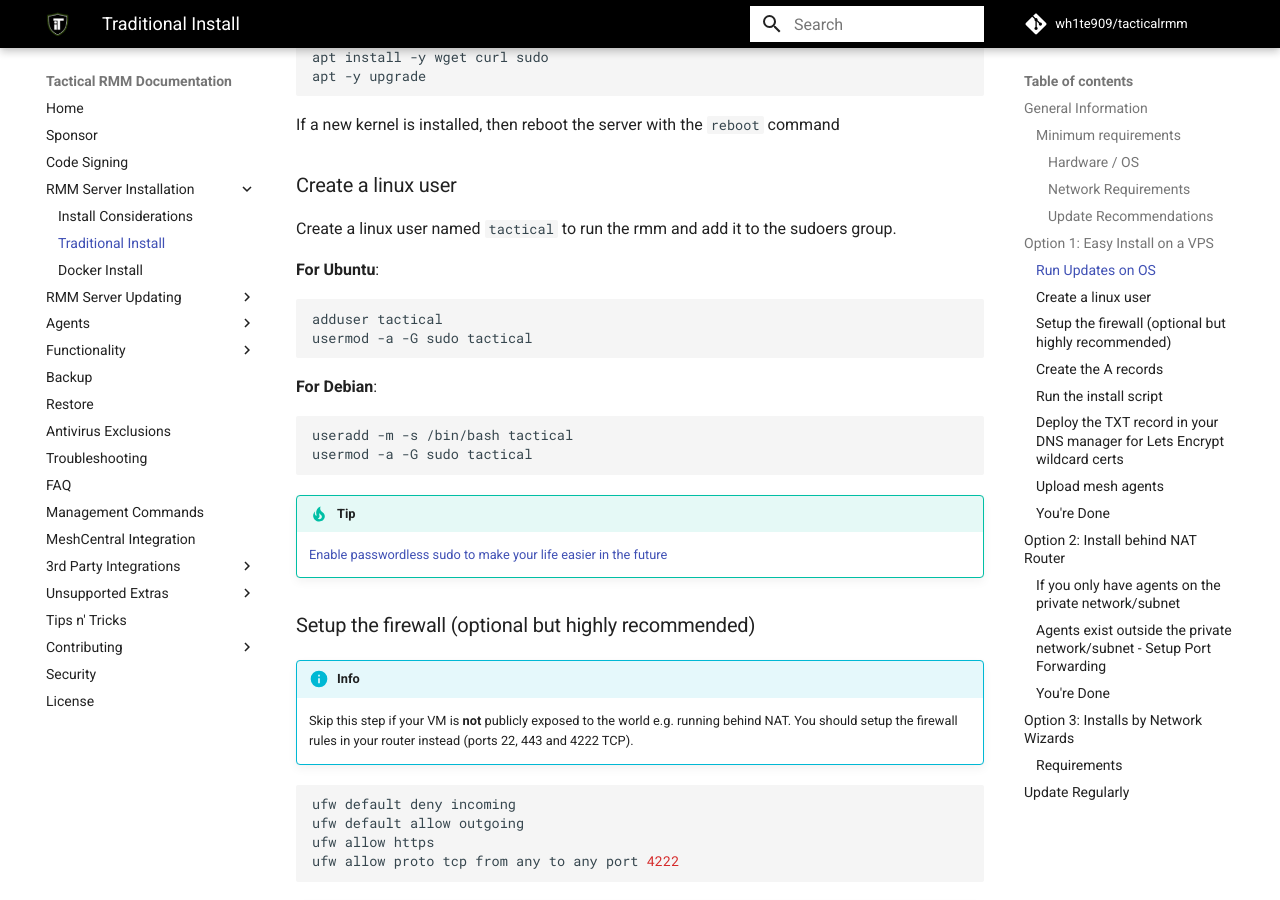
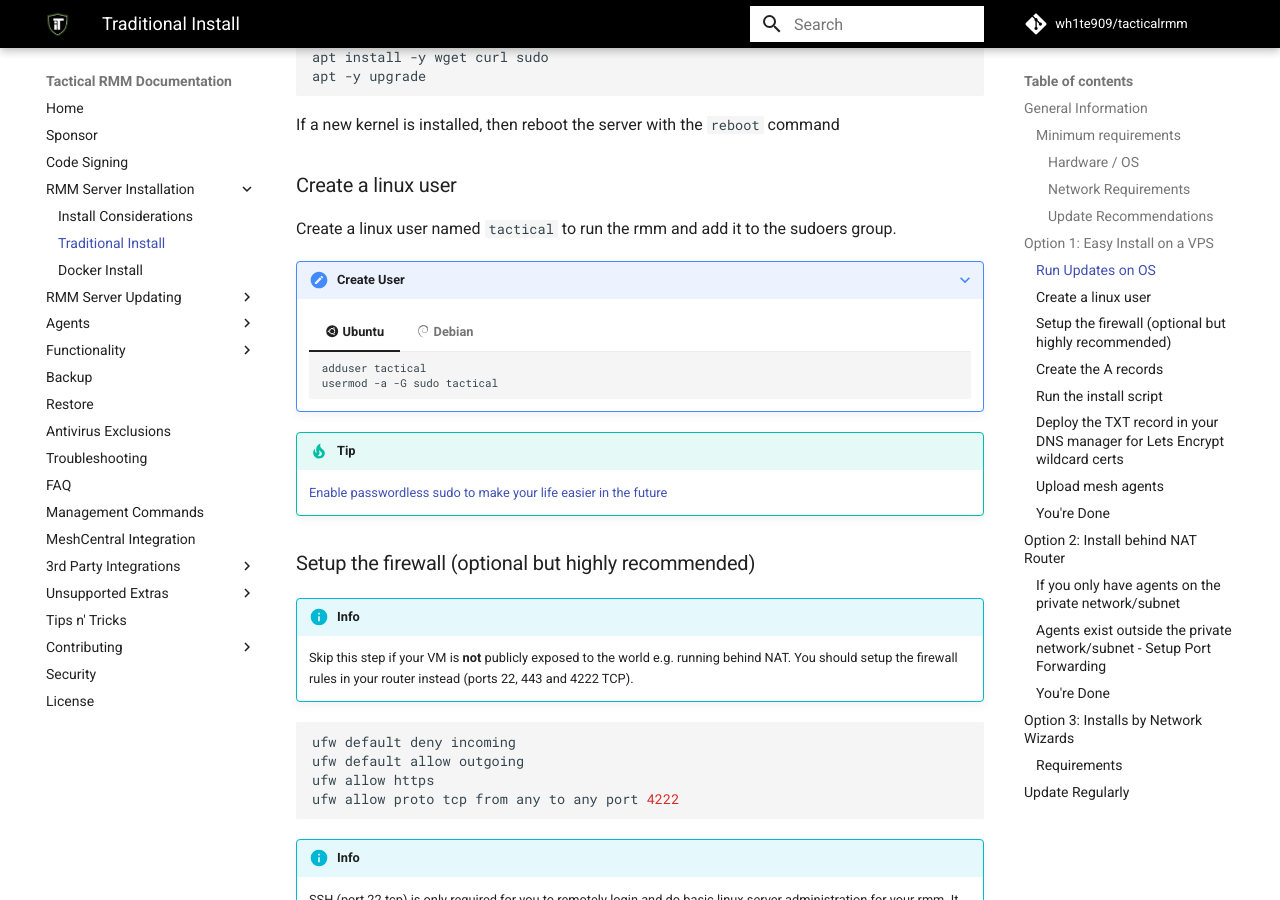
Before and after one commit to amidaware/trmm-docs, an MkDocs documentation site: the page built from docs/install_server.md, in a window 1280 px wide and 900 px high, scrolled down 1563 px. Built offline with MkDocs 1.6.1 and Material for MkDocs 9.7.7, drawn with Linux system fonts in a browser that asks for light colours; comment, search, counter and statistics services are not loaded.

Commit message:
Adjusting user creation to tabs

````diff
--- a/docs/install_server.md
+++ b/docs/install_server.md
@@ -54,19 +54,21 @@
 
 Create a linux user named `tactical` to run the rmm and add it to the sudoers group.
 
-**For Ubuntu**:
+???+ note "Create User"
 
-```bash
-adduser tactical
-usermod -a -G sudo tactical
-```
+    === ":material-ubuntu: Ubuntu"
 
-**For Debian**:
+        ```bash
+        adduser tactical
+        usermod -a -G sudo tactical
+        ```
 
-```bash
-useradd -m -s /bin/bash tactical
-usermod -a -G sudo tactical
-```
+    === ":material-debian: Debian"
+
+        ```bash
+        useradd -m -s /bin/bash tactical
+        usermod -a -G sudo tactical
+        ```
 
 !!!tip
     [Enable passwordless sudo to make your life easier in the future](https://linuxconfig.org/configure-sudo-without-password-on-ubuntu-20-04-focal-fossa-linux)
````
